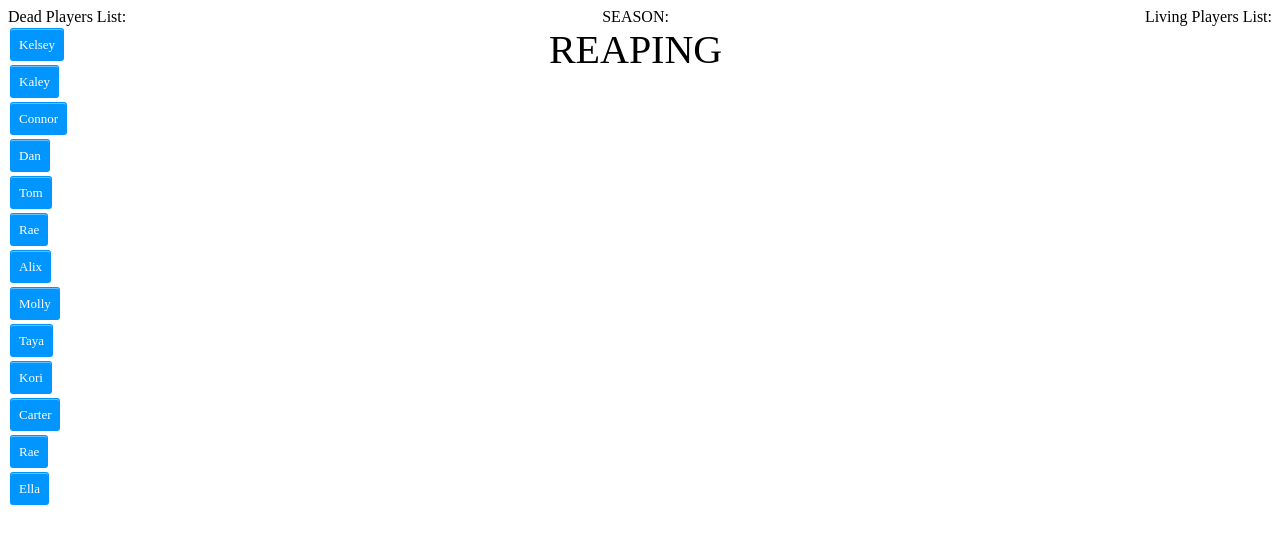
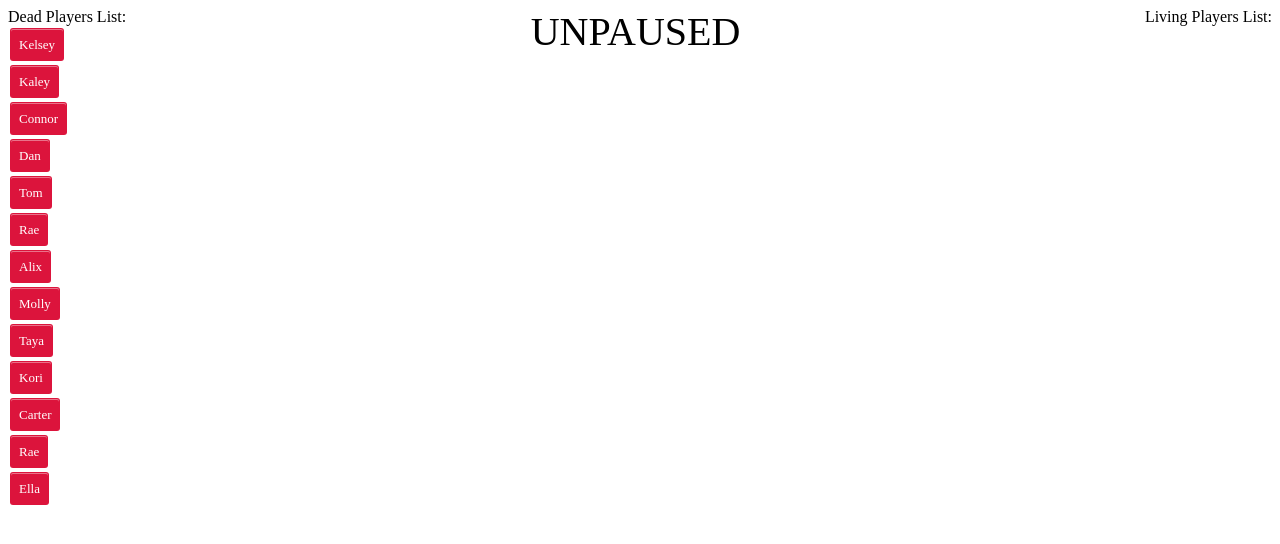
Before and after one commit to MedievalSchwitters/Medieval, an Angular app in the folder medieval-angular/: page / in a window 1280 px wide. Both pictures are taken after a click on the button "add players by CSV". Shown: the top 544 px of the page. Built offline with nearby package versions, Linux system fonts and the light colour scheme; a web font is replaced by a local one.

Commit message:
continued improvements on angular

```diff
--- /dev/null
+++ b/medieval-angular/src/app/person.ts
@@ -0,0 +1,13 @@
+export class Person {
+    name: string;
+    alive = true;
+    children: Person[] = [];
+    age: number;
+    fertile:boolean;
+
+    constructor(name: string){
+        this.name = name;
+        this.age = 0;
+        this.fertile = false;
+    }
+}
--- a/medieval-angular/src/app/phase.ts
+++ /dev/null
@@ -1,5 +0,0 @@
-export enum Seasons {
-    CHAOS = "CHAOS",
-    REAPING = "REAPING",
-    SOWING = "REAPING"
-}
--- a/medieval-angular/src/app/players-list/players-list.component.css
+++ b/medieval-angular/src/app/players-list/players-list.component.css
@@ -15,8 +15,8 @@
 
 
 /* CSS */
-.button-7 {
-  background-color: #0095ff;
+.button-7-alive {
+  background-color: greenyellow;
   border: 1px solid transparent;
   border-radius: 3px;
   box-shadow: rgba(255, 255, 255, .4) 0 1px 0 0 inset;
@@ -41,16 +41,56 @@
   white-space: nowrap;
 }
 
-.button-7:hover,
+.button-7-alive:hover,
 .button-7:focus {
-  background-color: #07c;
+  background-color: crimson;
 }
 
-.button-7:focus {
+.button-7-alive:focus {
   box-shadow: 0 0 0 4px rgba(0, 149, 255, .15);
 }
 
-.button-7:active {
-  background-color: #0064bd;
+.button-7-alive:active {
+  background-color: red;
   box-shadow: none;
 }
+
+.button-7-dead {
+  background-color: crimson;
+  border: 1px solid transparent;
+  border-radius: 3px;
+  box-shadow: rgba(255, 255, 255, .4) 0 1px 0 0 inset;
+  box-sizing: border-box;
+  color: #fff;
+  cursor: pointer;
+  display: inline-block;
+  font-family: 'Times New Roman', Times, serif;
+  font-size: 13px;
+  font-weight: 400;
+  line-height: 1.15385;
+  margin: 2;
+  outline: none;
+  padding: 8px 8px;
+  position: relative;
+  text-align: center;
+  text-decoration: none;
+  user-select: none;
+  -webkit-user-select: none;
+  touch-action: manipulation;
+  vertical-align: baseline;
+  white-space: nowrap;
+}
+
+.button-7-dead:hover,
+.button-7:focus {
+  background-color: greenyellow;
+}
+
+.button-7-dead:focus {
+  box-shadow: 0 0 0 4px rgba(0, 149, 255, .15);
+}
+
+.button-7-dead:active {
+  background-color: green;
+  box-shadow: none;
+}
--- a/medieval-angular/src/app/players-list/players-list.component.html
+++ b/medieval-angular/src/app/players-list/players-list.component.html
@@ -4,7 +4,7 @@
             Dead Players List:
         </div>
         <div *ngFor="let player of deadPlayers">
-            <button class="button-7" role="button" (click)="alivifyPlayer(player)">
+            <button class="button-7-dead" role="button" (click)="alivifyPlayer(player)">
                 {{player}}
             </button>
         </div>
@@ -13,12 +13,12 @@
         </button>
     </div>
     <div>
-        <div class="item-header">
-            SEASON:
-        </div>
-        <div class="phase-text">
-            {{currentSeason}}
-        </div>
+        <div class="phase-text" *ngIf="paused">
+            PAUSED
+          </div>
+          <div class="phase-text" *ngIf="!paused">
+           UNPAUSED
+          </div>
     </div>
 
     <div id="living-players">
@@ -26,7 +26,7 @@
             Living Players List:
         </div>
         <div *ngFor="let player of livingPlayers">
-            <button class="button-7" role="button" (click)="killPlayer(player)">
+            <button class="button-7-alive" role="button" (click)="killPlayer(player)">
                 {{player}}
             </button>
         </div>
--- a/medieval-angular/src/app/players-list/players-list.component.ts
+++ b/medieval-angular/src/app/players-list/players-list.component.ts
@@ -1,7 +1,7 @@
 import { Component, OnInit } from '@angular/core';
 import { Players } from '../player';
 import { HttpClient } from '@angular/common/http';
-import { Seasons } from '../phase';
+import { Person } from '../person';
 
 @Component({
   selector: 'app-players-list',
@@ -13,7 +13,10 @@ export class PlayersListComponent implements OnInit {
   deadPlayers: string[] = [];
   livingPlayers: string[] = [];
   playersAddedByCSV = false;
-  currentSeason = Seasons.SOWING;
+  paused: boolean = false;
+  protosAnthropos: Person|null = null;
+
+
   constructor(private http: HttpClient) { }
 
   addPlayersByCSV(): void{
@@ -33,6 +36,17 @@ export class PlayersListComponent implements OnInit {
     this.deadPlayers.push(player);
   }
 
+  updateFerility(people: Person[]){
+    people.forEach(person => {
+
+    });
+  }
+
+  iterateTime(){
+    this.paused = !this.paused;
+
+  }
+
   ngOnInit(): void {
   }
 
```
